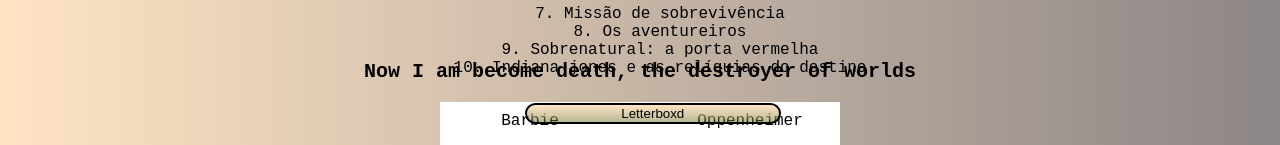
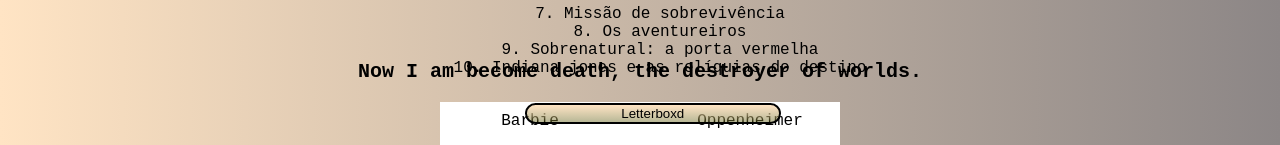
Before and after one commit to Caiorossi00/Oppenheimer, a plain HTML site: page index.html in a window 1280 px wide. Shown: the part 1160-1305 px from the top of the page. Drawn offline with Linux system fonts and the light colour scheme.

Commit message:
Oppenheimer

```diff
--- a/index.html
+++ b/index.html
@@ -99,7 +99,7 @@
       </section>
     </main>
     <footer id="secao4">
-      <p class="ending">Now I am become death, the destroyer of worlds</p>
+      <p class="ending">Now I am become death, the destroyer of worlds.</p>
       <button>
         <div class="bottom">
           <a
```
